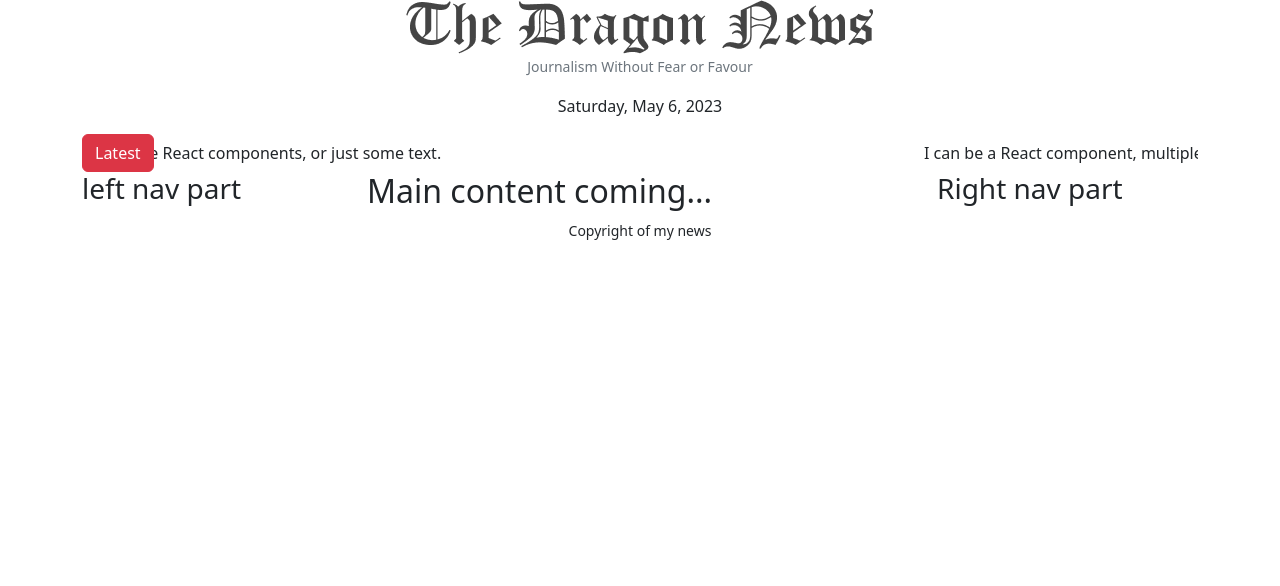
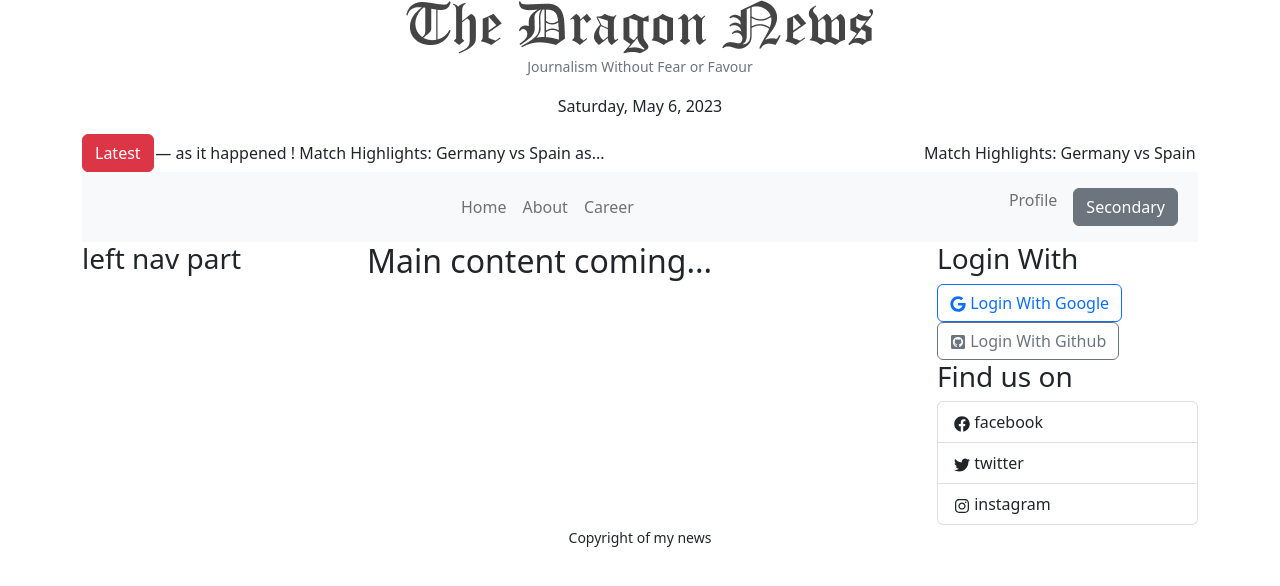
Before and after one commit to Abdullah-Milon/the-news-dragon-with-client-side, a React (Vite) app: page / in a window 1280 px wide. Shown: the top 586 px of the page. Built offline with nearby package versions, Linux system fonts and the light colour scheme.

Commit message:
set up rightNav

```diff
--- a/package.json
+++ b/package.json
@@ -18,6 +18,7 @@
     "react-bootstrap": "^2.7.4",
     "react-dom": "^18.2.0",
     "react-fast-marquee": "^1.5.2",
+    "react-icons": "^4.8.0",
     "react-router-dom": "^6.11.1",
     "sort-by": "^1.2.0"
   },
--- a/src/pages/Shared/Header/Header.jsx
+++ b/src/pages/Shared/Header/Header.jsx
@@ -1,7 +1,7 @@
 import React from 'react';
 import logo from '../../../assets/logo.png';
 import moment from 'moment';
-import { Button, Container } from 'react-bootstrap';
+import { Button, Container, Navbar, Nav, NavDropdown } from 'react-bootstrap';
 import Marquee from "react-fast-marquee";
 
 const Header = () => {
@@ -15,9 +15,27 @@
             <div className='d-flex'>
                 <Button variant="danger">Latest</Button>
                 <Marquee speed={50}>
-                    I can be a React component, multiple React components, or just some text.
+                    Match Highlights: Germany vs Spain — as it happened   !   Match Highlights: Germany vs Spain as...
                 </Marquee>
             </div>
+            <Navbar collapseOnSelect expand="lg" bg="light" variant="light">
+                <Container>
+                    <Navbar.Toggle aria-controls="responsive-navbar-nav" />
+                    <Navbar.Collapse id="responsive-navbar-nav">
+                        <Nav className="mx-auto">
+                            <Nav.Link href="#features">Home</Nav.Link>
+                            <Nav.Link href="#pricing">About</Nav.Link>
+                            <Nav.Link href="#pricing">Career</Nav.Link>
+                        </Nav>
+                        <Nav>
+                            <Nav.Link href="#deets">Profile</Nav.Link>
+                            <Nav.Link eventKey={2} href="#memes">
+                            <Button variant="secondary">Secondary</Button>
+                            </Nav.Link>
+                        </Nav>
+                    </Navbar.Collapse>
+                </Container>
+            </Navbar>
         </Container>
     );
 };
--- a/src/pages/Shared/RightNav/RightNav.jsx
+++ b/src/pages/Shared/RightNav/RightNav.jsx
@@ -1,9 +1,21 @@
+import { Button, ListGroup } from 'react-bootstrap';
 import React from 'react';
+import { FaGoogle, FaGithubSquare, FaFacebook, FaTwitter, FaInstagram } from 'react-icons/fa';
 
 const RightNav = () => {
     return (
         <div>
-            <h3>Right nav part</h3>
+            <h3>Login With</h3>
+            <Button variant="outline-primary">  <FaGoogle /> Login With Google</Button>
+            <Button variant="outline-secondary"> <FaGithubSquare /> Login With Github</Button>
+            <div>
+                <h3>Find us on</h3>
+                <ListGroup>
+                    <ListGroup.Item> <FaFacebook/> facebook </ListGroup.Item>
+                    <ListGroup.Item> <FaTwitter/> twitter </ListGroup.Item>
+                    <ListGroup.Item> <FaInstagram/> instagram </ListGroup.Item>
+                </ListGroup>
+            </div>
         </div>
     );
 };
```
Also changed, not shown: src/pages/Shared/QZone/QZone.jsx (added, +11 -0 lines), 1 other file (tests, documents, lock files or other folders).
